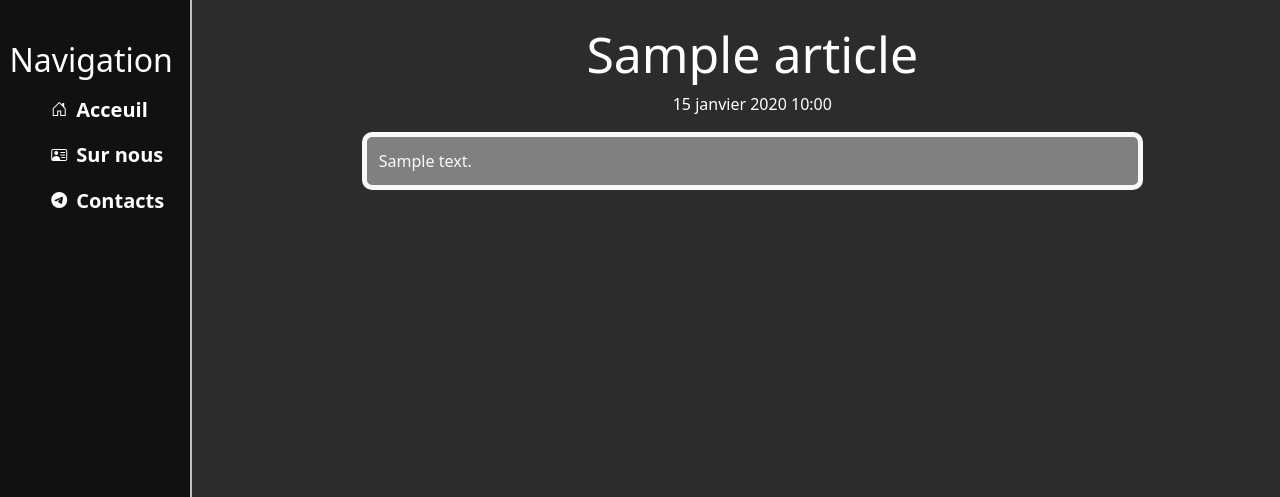
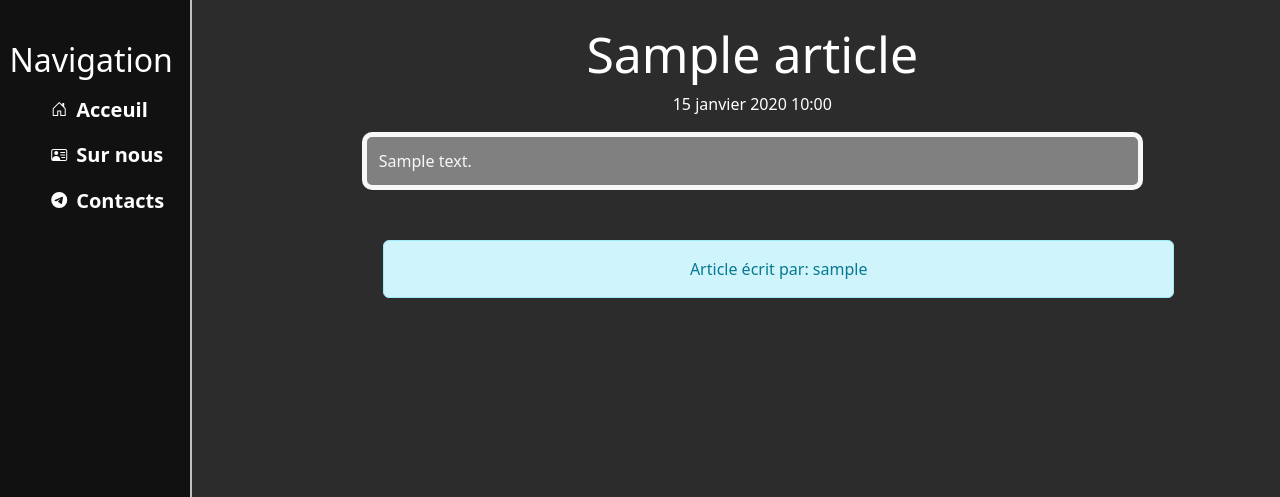
Before and after one commit to ardedu/WolfitDjangoProject, a Django app: template programs/templates/programs/detail_view.html in a window 1280 px wide. Shown: the part 209-706 px from the top of the page. Run offline with Django 4.2, Linux system fonts and the light colour scheme; the template is opened without the code that fills it: most values are stand-ins (such as "Sample title", 1, 10 or a date in 2020); some libraries are stand-ins or nearby versions.

Commit message:
Add files via upload

```diff
--- a/programs/forms.py
+++ b/programs/forms.py
@@ -1,5 +1,5 @@
 from .models import Articles
-from django.forms import ModelForm, TextInput, DateTimeInput, Textarea
+from django.forms import ModelForm, TextInput, DateInput, Textarea
 
 class ArticlesForm(ModelForm):
     class Meta:
@@ -15,7 +15,7 @@ class ArticlesForm(ModelForm):
                 'class': 'form-control',
                 'placeholder': 'Description'
             }),
-            "date": DateTimeInput(attrs={
+            "date": DateInput(attrs={
                 'class': 'form-control',
                 'placeholder': 'La Date'
             }),
@@ -23,4 +23,5 @@ class ArticlesForm(ModelForm):
                 'class': 'form-control',
                 'placeholder': 'Contenu'
             }),
+
         }
--- a/programs/models.py
+++ b/programs/models.py
@@ -1,10 +1,11 @@
 from django.db import models
-
+from users.models import Users
 class Articles(models.Model):
     title = models.CharField('Titre', max_length=50)
     description = models.CharField('Description', max_length=250)
     full_text = models.TextField('Le contenu')
     date = models.DateField('Date de publication')
+    author = models.ForeignKey(Users, on_delete=models.CASCADE)
 
     def __str__(self):
         return self.title
--- a/programs/templates/programs/create.html
+++ b/programs/templates/programs/create.html
@@ -10,6 +10,7 @@
     {{ form.full_text }}
     {{ form.date }}
 
+
     <span id="message_error" class="animate_animated animate_heartBeat">{{ error }}</span>
     <button class="btn btn-success" id="add_new" type="submit">Ajouter un article</button>
 
--- a/programs/templates/programs/detail_view.html
+++ b/programs/templates/programs/detail_view.html
@@ -8,6 +8,7 @@
 <h1>{{ article.title }}</h1>
 <p>{{ article.date }}</p>
 <p id="text-article">{{ article.full_text }}</p>
+<p class="alert alert-info" id="aut">Article écrit  par: {{ author.username }}</p>
     {% if user.is_staff %}
         <a href="{% url 'news-delete' article.id  %}" class="btn btn-danger btn-style">Supprimer l'article</a>
     {% endif %}
```
Also changed, not shown: programs/migrations/0002_articles_author.py (added).
